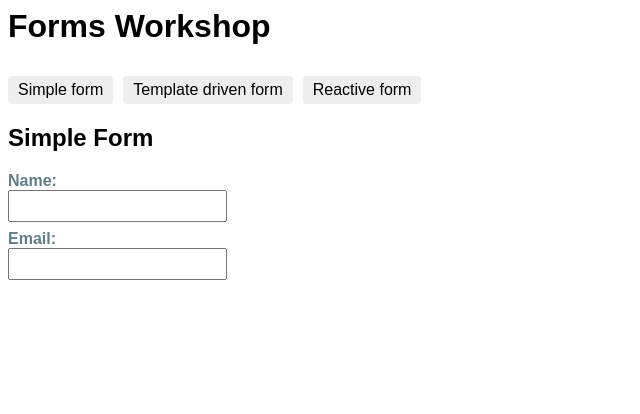
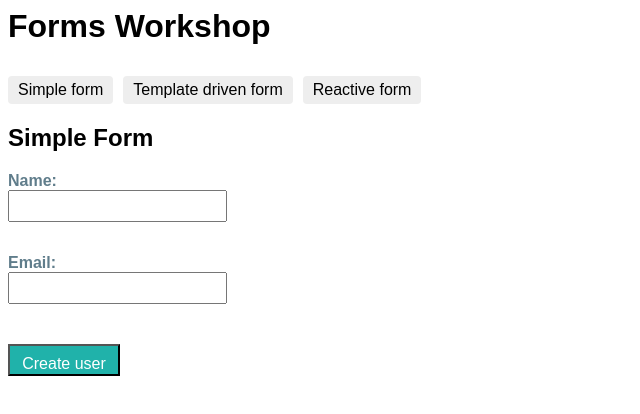
Before and after one commit to mlindblad/comparing-forms-angular, an Angular app: page / in a window 1280 px wide. Shown: the top 414 px of the page, without its empty margins (0-640 px from the left). Built offline with nearby package versions, Linux system fonts and the light colour scheme.

Commit message:
Simple form ready

```diff
--- a/src/app/simple-form/simple-form.component.html
+++ b/src/app/simple-form/simple-form.component.html
@@ -2,12 +2,17 @@
 <div>
 	<label>
   Name:
-  <input type="text" (keydown)="validateInput()" [(ngModel)]="name">
-</label>
-	<span [hidden]="!errorMessage">{{errorMessage}}</span>
+  <input type="text" (keyup)="validateName()" [(ngModel)]="name">
+  </label>
+	<span [hidden]="!invalidNameErrorMessage" class="errorMessage">{{invalidNameErrorMessage}}</span>
 
 	<label>
   Email:
-  <input type="text">
-</label>
+  <input type="text" (keyup)="validateEmail()" [(ngModel)]="email">
+  </label>
+  <span [hidden]="!invalidEmailErrorMessage" class="errorMessage">{{invalidEmailErrorMessage}}</span>
+
+  <button (click)="validateOnSubmit()"><label>Create user</label></button>
+  <span *ngIf="submitMessage" class="errorMessage">{{submitMessage}}</span>
+  <span *ngIf="successMessage" class="successMessage">{{successMessage}}</span>
 </div>
--- a/src/app/simple-form/simple-form.component.ts
+++ b/src/app/simple-form/simple-form.component.ts
@@ -8,4 +8,47 @@ import { FormControl } from '@angular/forms';
 })
 export class SimpleFormComponent {
   title = 'Simple Form'
+
+  name = '';
+  invalidNameErrorMessage = '';
+
+  email = '';
+  invalidEmailErrorMessage = '';
+  submitMessage = ''
+
+  successMessage = '';
+
+  validateName() {
+    this.invalidNameErrorMessage = '';
+
+    if (this.name.length < 3) {
+      this.invalidNameErrorMessage = 'Name must be at least 3 characters long'
+    }
+
+    if (this.name === '') {
+      this.invalidNameErrorMessage = 'Name is required'
+    }
+  }
+
+  validateEmail() {
+    this.invalidEmailErrorMessage = '';
+
+    if (this.email.indexOf('@') === -1) {
+      this.invalidEmailErrorMessage = 'Must contain @ sign';
+    }
+  }
+
+  validateOnSubmit() {
+    this.submitMessage = '';
+    this.successMessage = '';
+    this.validateName();
+    this.validateEmail();
+    if (this.invalidNameErrorMessage || this.invalidEmailErrorMessage) {
+      this.submitMessage = 'some fields contain invalid information';
+    }
+
+    if (this.submitMessage === '') {
+      this.successMessage = 'Hurray. Ok to send form';
+    }
+  }
 }
--- a/src/styles.css
+++ b/src/styles.css
@@ -3,7 +3,7 @@
   font-family: Arial, Helvetica, sans-serif;
 }
 
-a {
+a, button {
   cursor: pointer;
   cursor: hand;
 }
@@ -31,14 +31,45 @@ nav a.active {
 
 label {
   display: block;
-  width: 6em;
-  margin: .5em 0;
+  width: 6rem;
+  margin: .5rem 0;
   color: #607D8B;
   font-weight: bold;
 }
 
+span {
+  display: block;
+  height: 1rem;
+  padding: 0;
+  margin: 0;
+}
+
 input {
-  height: 2em;
-  font-size: 1em;
-  padding-left: .4em;
+  height: 2rem;
+  font-size: 1rem;
+  padding-left: .4rem;
 }
+
+button {
+  margin: 1rem 0;
+  height: 2rem;
+  background: lightseagreen;
+
+
+}
+
+button > label {
+  font-size: 1rem;
+  color: white;
+  font-weight: normal;
+  cursor: pointer;
+  cursor: hand;
+}
+
+.errorMessage {
+  color: lightcoral;
+}
+
+.successMessage {
+  color: seagreen
+}
```
